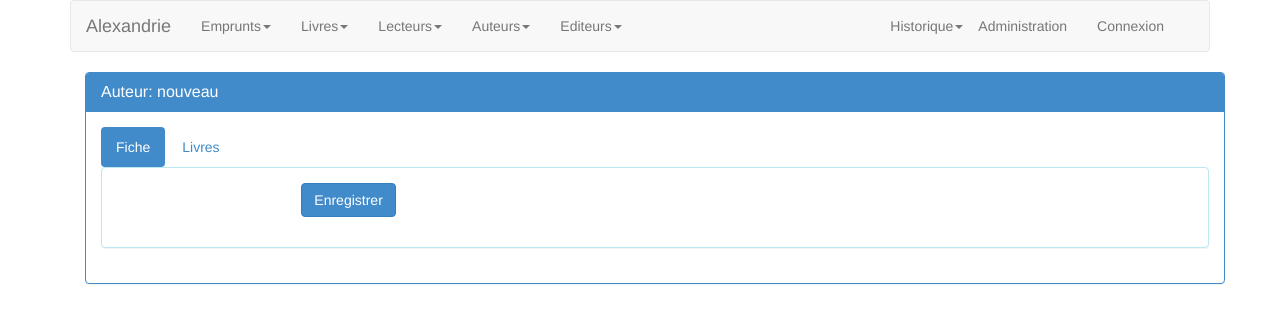
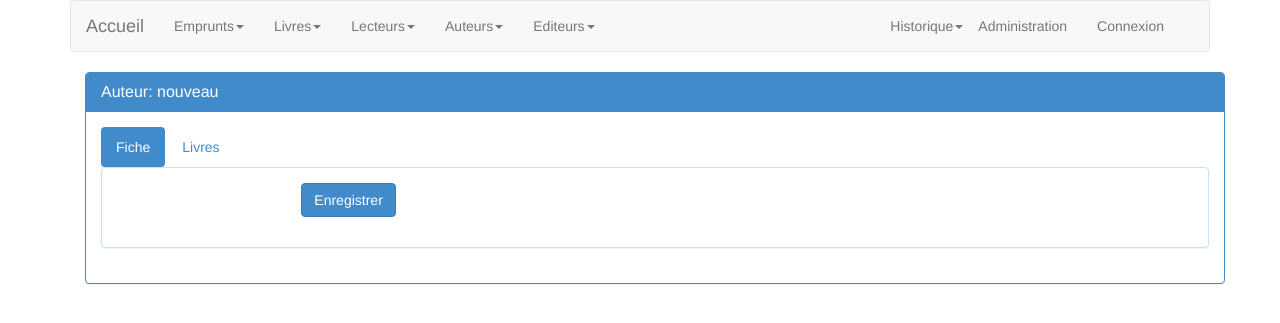
Before and after one commit to Ircam-WAM/Alessandria, a Django app: template alexandrie/templates/alexandrie/author_detail.html in a window 1280 px wide. Shown: the top 323 px of the page. Run offline with Django 3.2, Linux system fonts and the light colour scheme; the template is opened without the code that fills it: most values are stand-ins (such as "Sample title", 1, 10 or a date in 2020); parts of the project's set-up code (start-up, migrations or seed data) failed here and were passed over; some libraries are stand-ins or nearby versions.

Commit message:
Layout cosmetics

```diff
--- a/alexandrie/templates/alexandrie/base_tpl.html
+++ b/alexandrie/templates/alexandrie/base_tpl.html
@@ -1,4 +1,3 @@
-<!DOCTYPE html>
 {% load i18n %}
 {% load staticfiles %}
 <html lang="fr">
@@ -8,7 +7,7 @@
         <meta name="viewport" content="width=device-width, initial-scale=1">
         <meta name="description" content="Alexandrie">
         <meta name="author" content="Marc SCHNEIDER">
-        <link rel="icon" href="../../favicon.ico">
+        <!--link rel="icon" href="../../favicon.ico" -->
 
         <title>{% block title %}Alexandrie{% endblock %}</title>
 
@@ -29,7 +28,7 @@
                             <span class="icon-bar"></span>
                             <span class="icon-bar"></span>
                         </button>
-                        <a class="navbar-brand" href="{% url 'alexandrie:home' %}">Alexandrie</a>
+                        <a class="navbar-brand" href="{% url 'alexandrie:home' %}">Accueil</a>
                     </div>
                     <div class="navbar-collapse collapse">
                         <ul class="nav navbar-nav">
```
